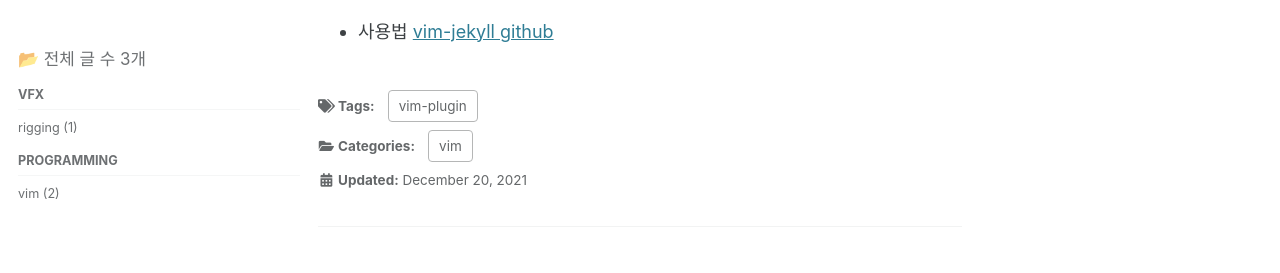
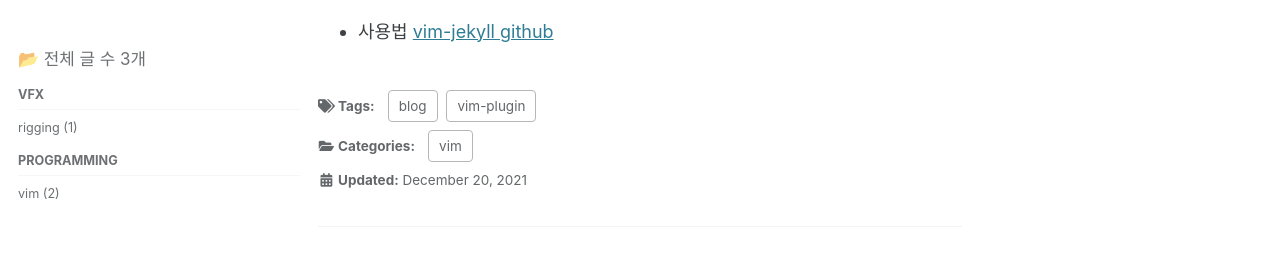
Before and after one commit to chowooseoung/chowooseoung.github.io, a Jekyll site: the page built from _posts/2021-12-20-vim-jekyll-plugin.markdown, in a window 1280 px wide and 1189 px high. Shown: the part 292-565 px from the top of the window. Built offline with Jekyll 4.4.1, drawn with Linux system fonts in a browser that asks for light colours; cached includes are drawn as plain includes.

Commit message:
vim-jekyll-plugin update

```diff
--- a/_posts/2021-12-20-vim-jekyll-plugin.markdown
+++ b/_posts/2021-12-20-vim-jekyll-plugin.markdown
@@ -11,9 +11,10 @@ breadcrumbs: true
 categories:
    - vim
 tags:
-   - vim-plugin
+   - [vim-plugin, blog]
 
 date: "2021-12-20 12:25:42 +0900"
+last_modified_at: "2021-12-20"
 ---
 
 #### parkr/vim-jekyll plugin
```
